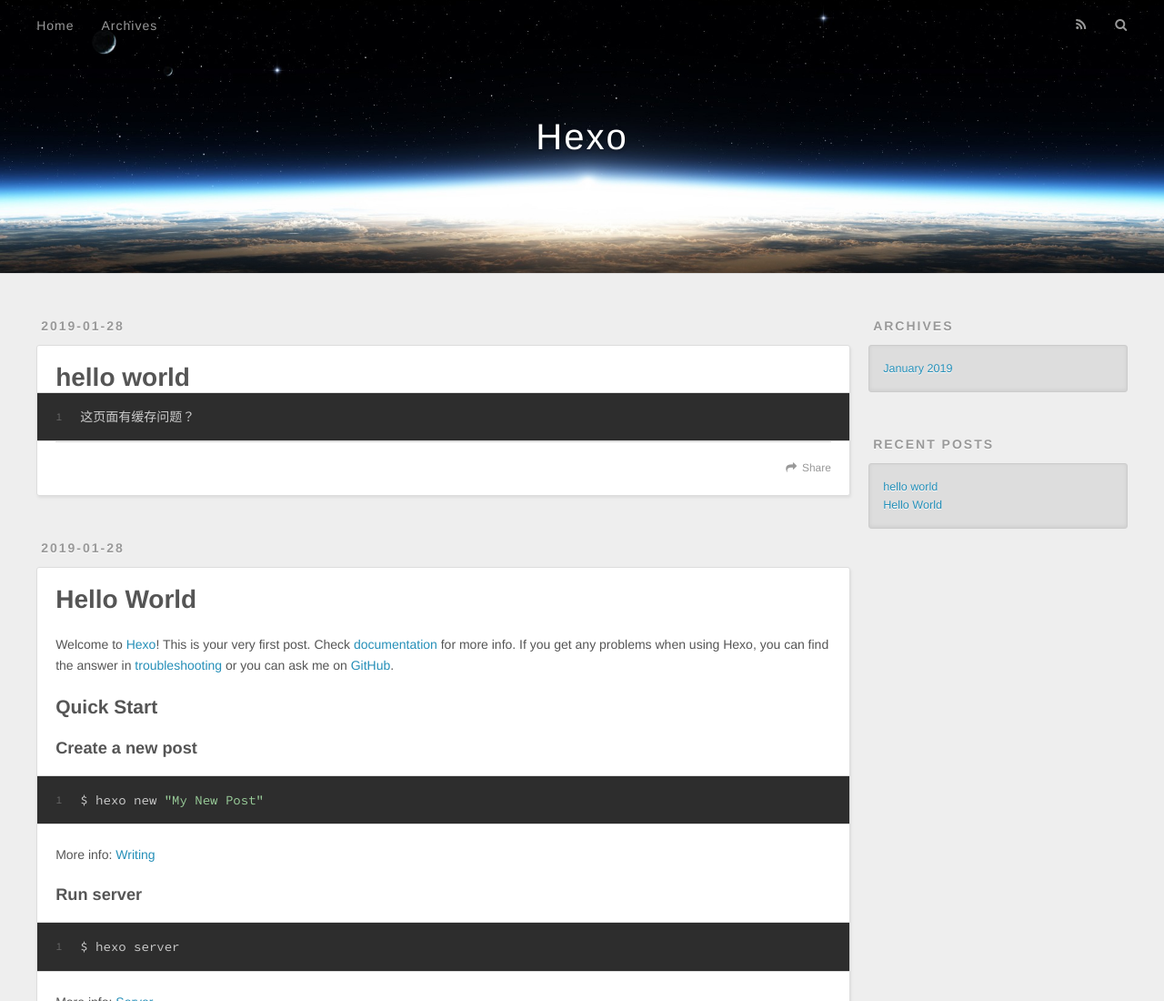
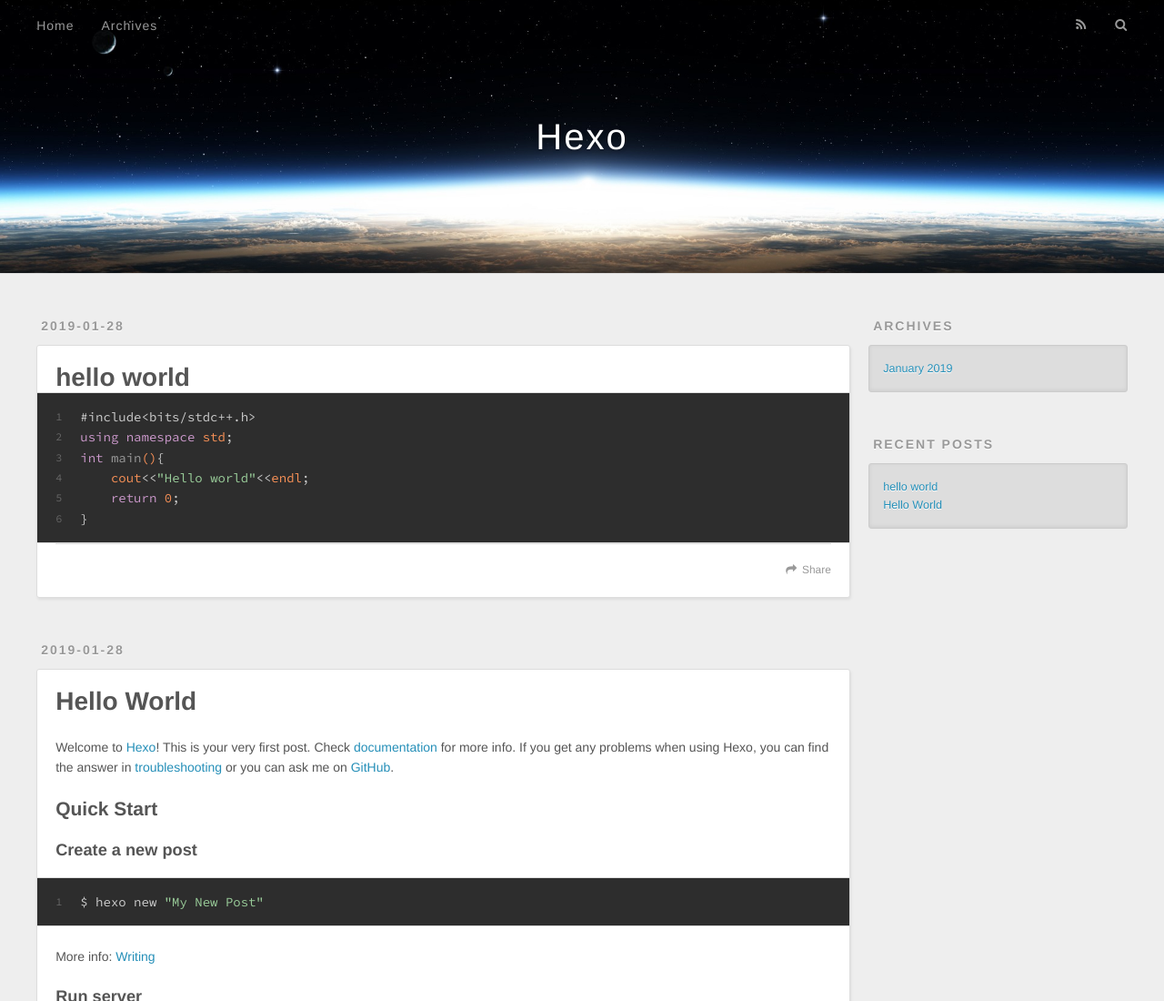
Before and after one commit to backupnoob/backupnoob.github.io, a plain HTML site: page index.html in a window 1280 px wide. Shown: the top 1100 px of the page at 91% size. Drawn offline with nearby package versions, Linux system fonts and the light colour scheme.

Commit message:
Site updated: 2019-01-28 16:28:46

```diff
--- a/index.html
+++ b/index.html
@@ -84,7 +84,7 @@
 
     <div class="article-entry" itemprop="articleBody">
 
-        <figure class="highlight plain"><table><tr><td class="gutter"><pre><span class="line">1</span><br></pre></td><td class="code"><pre><span class="line">这页面有缓存问题？</span><br></pre></td></tr></table></figure>
+        <figure class="highlight cpp"><table><tr><td class="gutter"><pre><span class="line">1</span><br><span class="line">2</span><br><span class="line">3</span><br><span class="line">4</span><br><span class="line">5</span><br><span class="line">6</span><br></pre></td><td class="code"><pre><span class="line"><span class="meta">#<span class="meta-keyword">include</span><span class="meta-string">&lt;bits/stdc++.h&gt;</span></span></span><br><span class="line"><span class="keyword">using</span> <span class="keyword">namespace</span> <span class="built_in">std</span>;</span><br><span class="line"><span class="function"><span class="keyword">int</span> <span class="title">main</span><span class="params">()</span></span>&#123;</span><br><span class="line">    <span class="built_in">cout</span>&lt;&lt;<span class="string">"Hello world"</span>&lt;&lt;<span class="built_in">endl</span>;</span><br><span class="line">    <span class="keyword">return</span> <span class="number">0</span>;</span><br><span class="line">&#125;</span><br></pre></td></tr></table></figure>
 
     </div>
     <footer class="article-footer">
```
Also changed, not shown: 2019/01/28/hello-world-1/index.html (+5 -5 lines).
